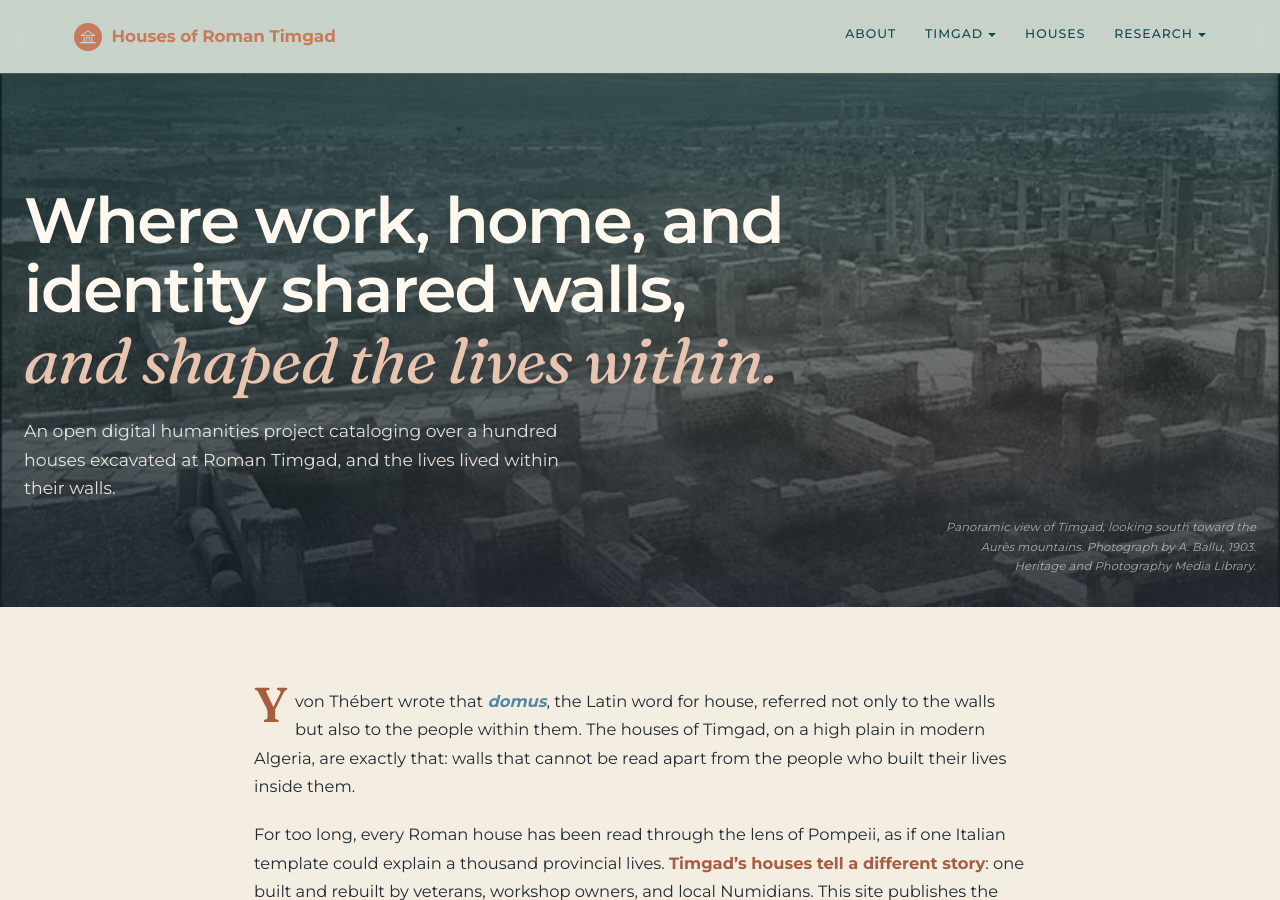
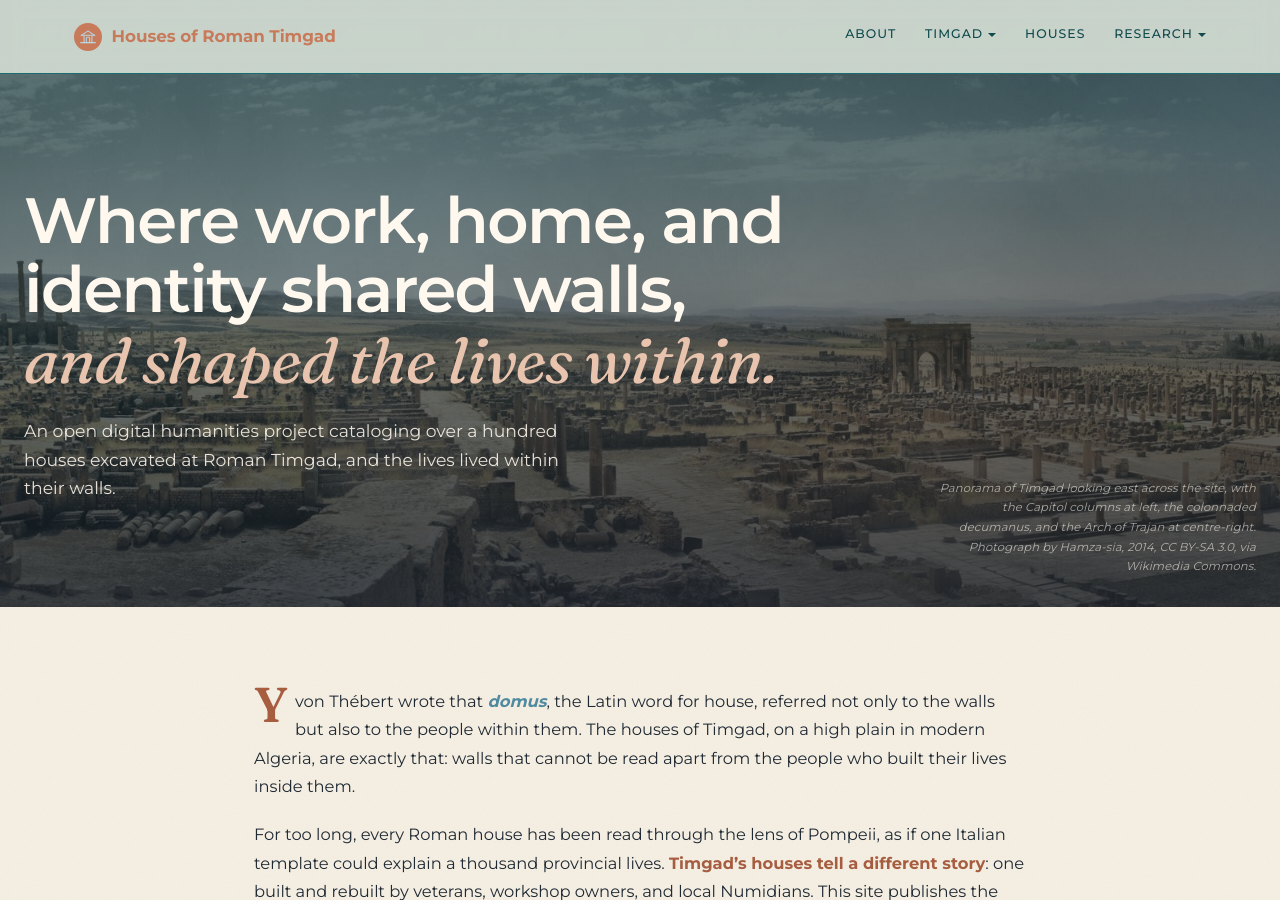
Before and after one commit to kimedher/timgadhouses, a Jekyll site: the page built from index.md, in a window 1280 px wide and 900 px high. Built offline with Jekyll 4.4.1, drawn with Linux system fonts in a browser that asks for light colours.

Commit message:
Swap hero banner to colour panorama (Hamza-sia 2014, CC BY-SA 3.0)

```diff
--- a/_layouts/home.html
+++ b/_layouts/home.html
@@ -4,8 +4,8 @@ layout: default
 
 <section class="hero-bleed">
   <img class="hero-bleed-image"
-       src="{{ '/assets/images/timgad-aerial-bw.jpg' | relative_url }}"
-       alt="Stone walls of houses at Timgad rising out of the plain, with mountains beyond.">
+       src="{{ '/assets/images/timgad-panorama.jpg' | relative_url }}"
+       alt="A wide colour panorama of Timgad looking across the excavated city, with the columns of the Capitol rising at the far left, the colonnaded decumanus maximus running through the centre, the Arch of Trajan standing to the right, and the Aurès Mountains on the horizon.">
   <div class="hero-bleed-overlay"></div>
   <div class="container-bleed">
     <div class="hero-bleed-content fade-in">
@@ -20,7 +20,7 @@ layout: default
       {% endcomment %}
     </div>
   </div>
-  <p class="hero-bleed-caption">Panoramic view of Timgad, looking south toward the Aurès mountains. Photograph by A. Ballu, 1903. Heritage and Photography Media Library.</p>
+  <p class="hero-bleed-caption">Panorama of Timgad looking east across the site, with the Capitol columns at left, the colonnaded decumanus, and the Arch of Trajan at centre-right. Photograph by Hamza-sia, 2014, CC BY-SA 3.0, via Wikimedia Commons.</p>
 </section>
 
 <section class="container fade-in" style="padding-top: 5rem; padding-bottom: 2rem;">
```
